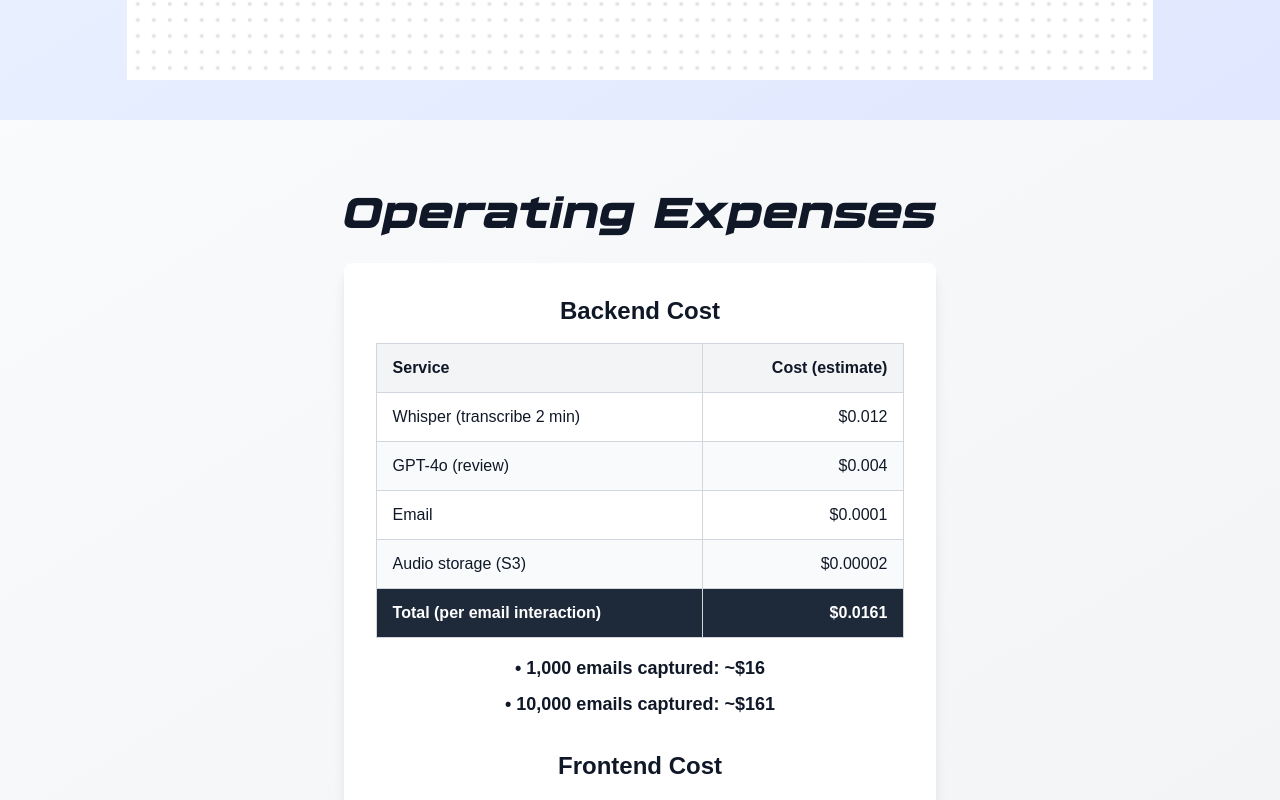
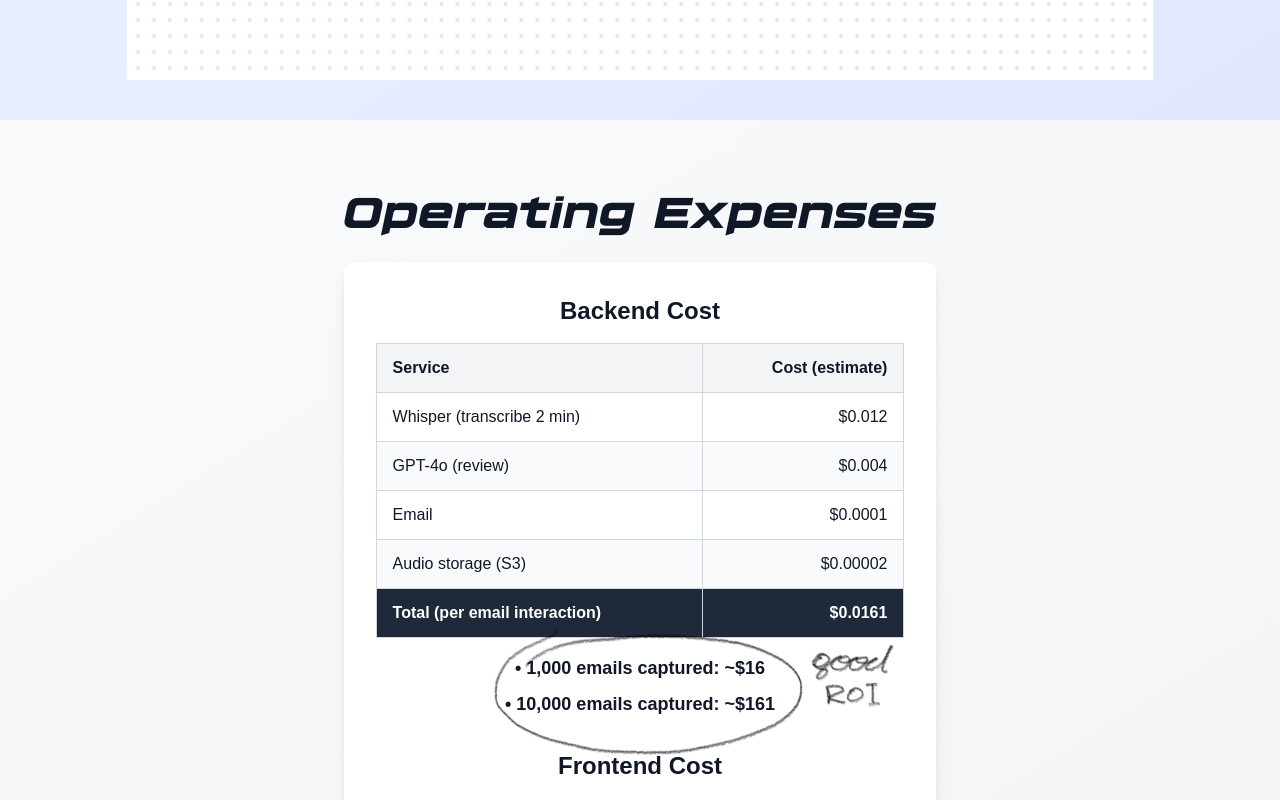
Before and after one commit to eastmountaincode/denial_payphone_proposal_2025_06_01, a Next.js app: page / in a window 1280 px wide. Shown: the part 4680-5480 px from the top of the page. Built offline with nearby package versions, Linux system fonts and the light colour scheme; no server answers.

Commit message:
add image for good roi

```diff
--- a/src/components/OperatingCosts.tsx
+++ b/src/components/OperatingCosts.tsx
@@ -1,6 +1,6 @@
 export default function OperatingCosts() {
   return (
-    <section className="h-screen w-full flex items-center justify-center bg-gradient-to-br from-gray-50 to-gray-100">
+    <section className="h-screen w-full flex items-center justify-center bg-gradient-to-br from-gray-50 to-gray-100 relative">
       <div className="text-center max-w-4xl px-6">
         <h1 className="text-5xl font-bold text-gray-900 mb-8"
             style={{ fontFamily: 'HeavyItalic, Impact, Arial Black, sans-serif' }}>
@@ -10,7 +10,7 @@ export default function OperatingCosts() {
         <div className="bg-white rounded-lg shadow-lg p-8 space-y-8">
 
           {/* Backend Cost Table */}
-          <div>
+          <div className="relative">
             <h2 className="text-2xl font-bold text-gray-900 mb-4">Backend Cost</h2>
             <table className="w-full border-collapse border border-gray-300 mb-4 text-gray-900">
               <thead>
@@ -47,6 +47,20 @@ export default function OperatingCosts() {
               <p>• <strong>1,000 emails captured:</strong> ~$16</p>
               <p>• <strong>10,000 emails captured:</strong> ~$161</p>
             </div>
+
+            {/* Good ROI Image - positioned relative to this section */}
+            <img
+              src="/assets/digital/good_roi.png"
+              alt="Good ROI"
+              className="absolute"
+              style={{
+                top: '310px',
+                right: '0px',
+                width: '420px',
+                height: 'auto',
+                zIndex: 10
+              }}
+            />
           </div>
 
           {/* Frontend Cost Table */}
```
